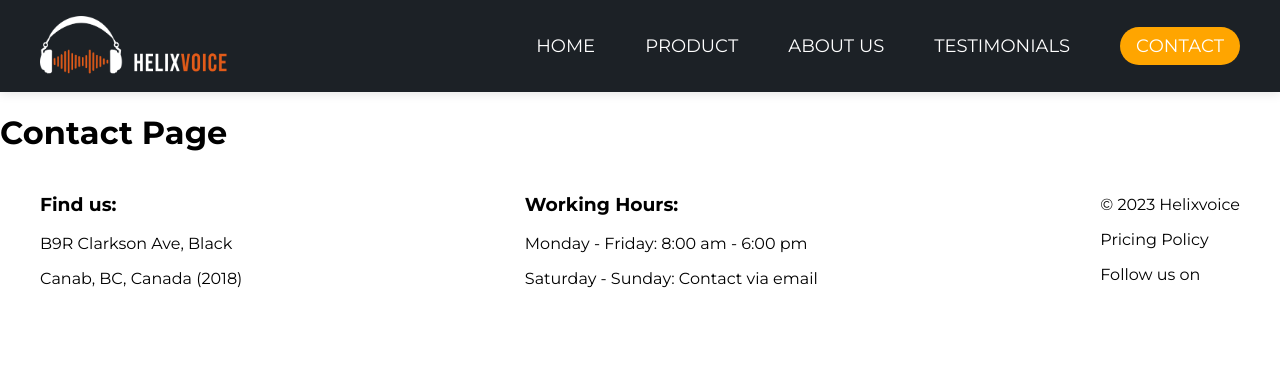
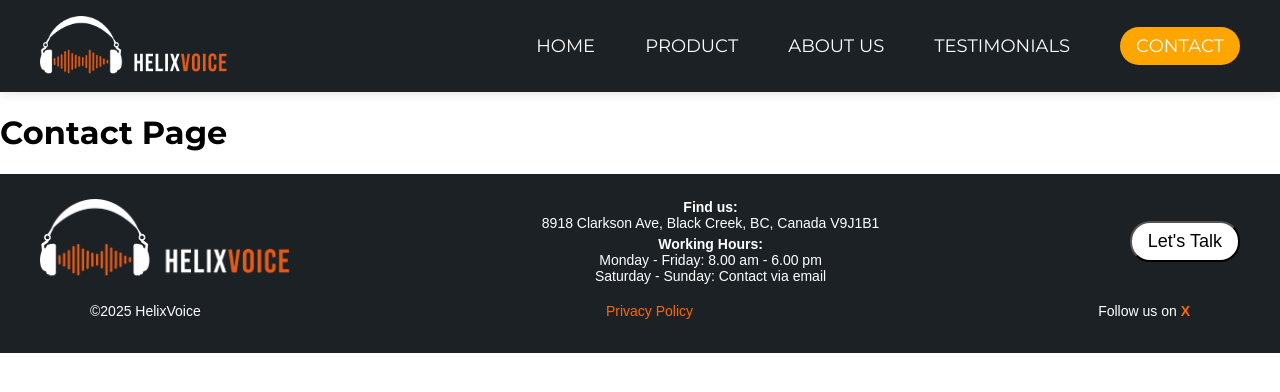
Before and after one commit to TharinduGimhana/helix-voice-app, a React (Vite) app: page /contact in a window 1280 px wide. Shown: the top 392 px of the page. Built offline with nearby package versions, Linux system fonts and the light colour scheme.

Commit message:
footer structure

```diff
--- /dev/null
+++ b/src/components/Footer.css
@@ -0,0 +1,76 @@
+/* Footer Main Styling */
+.footer {
+    background-color: #1C2126;
+    color: #fff;
+    padding: 20px;
+    text-align: center;
+    font-family: Arial, sans-serif;
+  }
+
+  /* Footer Container */
+  .footer-container {
+    display: flex;
+    flex-direction: column;
+    align-items: center;
+    gap: 15px;
+  }
+
+  /* Logo Styling */
+  .footer-logo-img {
+    height: 80px;
+  }
+
+  .highlight {
+    color: #ff6600;
+  }
+
+  /* Footer Info */
+  .footer-info p {
+    margin: 5px 0;
+    font-size: 14px;
+    text-align: center;
+  }
+
+
+  /* Footer Bottom */
+  .footer-bottom {
+    margin-top: 15px;
+    display: flex;
+    flex-direction: column;
+    align-items: center;
+    font-size: 14px;
+  }
+
+  .footer-bottom a {
+    color: #ff6600;
+    text-decoration: none;
+    margin: 5px 0;
+  }
+
+  .social-icon {
+    font-weight: bold;
+    color: #ff6600;
+  }
+
+  /* Responsive Design */
+  @media (min-width: 768px) {
+    .footer-container {
+      flex-direction: row;
+      justify-content: space-between;
+      text-align: left;
+      max-width: 1200px;
+      margin: auto;
+    }
+
+    .footer-info {
+      text-align: left;
+    }
+
+    .footer-bottom {
+      flex-direction: row;
+      justify-content: space-between;
+      width: 100%;
+      max-width: 1100px;
+      margin: auto;
+    }
+  }
--- a/src/components/Footer.tsx
+++ b/src/components/Footer.tsx
@@ -1,29 +1,37 @@
-import React from 'react';
+import "./Footer.css";
+import logo from "../assets/images/home/logo.png";
 
-const Footer: React.FC = () => {
+const Footer = () => {
   return (
-    <footer className="bg-gray-800 text-white p-6">
-      <div className="container mx-auto flex flex-col md:flex-row justify-between items-center">
-        {/* Address Section */}
-        <div className="mb-4 md:mb-0">
-          <h3 className="text-lg font-semibold">Find us:</h3>
-          <p className="text-sm">B9R Clarkson Ave, Black</p>
-          <p className="text-sm">Canab, BC, Canada (2018)</p>
+    <footer className="footer">
+      <div className="footer-container">
+        {/* Brand Logo */}
+        <div className="footer-brand">
+        <div className="footer-logo">
+          <img src={logo} alt="HelixVoice Logo" className="footer-logo-img" />
+        </div>
         </div>
 
-        {/* Working Hours Section */}
-        <div className="mb-4 md:mb-0">
-          <h3 className="text-lg font-semibold">Working Hours:</h3>
-          <p className="text-sm">Monday - Friday: 8:00 am - 6:00 pm</p>
-          <p className="text-sm">Saturday - Sunday: Contact via email</p>
+        {/* Address and Working Hours */}
+        <div className="footer-info">
+          <p><strong>Find us:</strong><br /> 8918 Clarkson Ave, Black Creek, BC, Canada V9J1B1</p>
+          <p><strong>Working Hours:</strong><br />
+            Monday - Friday: 8.00 am - 6.00 pm <br />
+            Saturday - Sunday: Contact via email
+          </p>
         </div>
 
-        {/* Copyright Section */}
-        <div className="text-center md:text-right">
-          <p className="text-sm">&copy; 2023 Helixvoice</p>
-          <p className="text-sm">Pricing Policy</p>
-          <p className="text-sm">Follow us on</p>
+        {/* Contact Button */}
+        <div className="footer-contact">
+          <button className="contact-btn">Let's Talk</button>
         </div>
+      </div>
+
+      {/* Footer Bottom Section */}
+      <div className="footer-bottom">
+        <p>©2025 HelixVoice</p>
+        <a href="#">Privacy Policy</a>
+        <p>Follow us on <span className="social-icon">X</span></p>
       </div>
     </footer>
   );
--- a/src/components/Navbar.css
+++ b/src/components/Navbar.css
@@ -72,6 +72,10 @@
     gap: 40px;
   }
 
+  .contact-btn:hover{
+    color: orange;
+  }
+
   .contact-btn.active-btn {
     background-color: orange;
     color: white;
```
